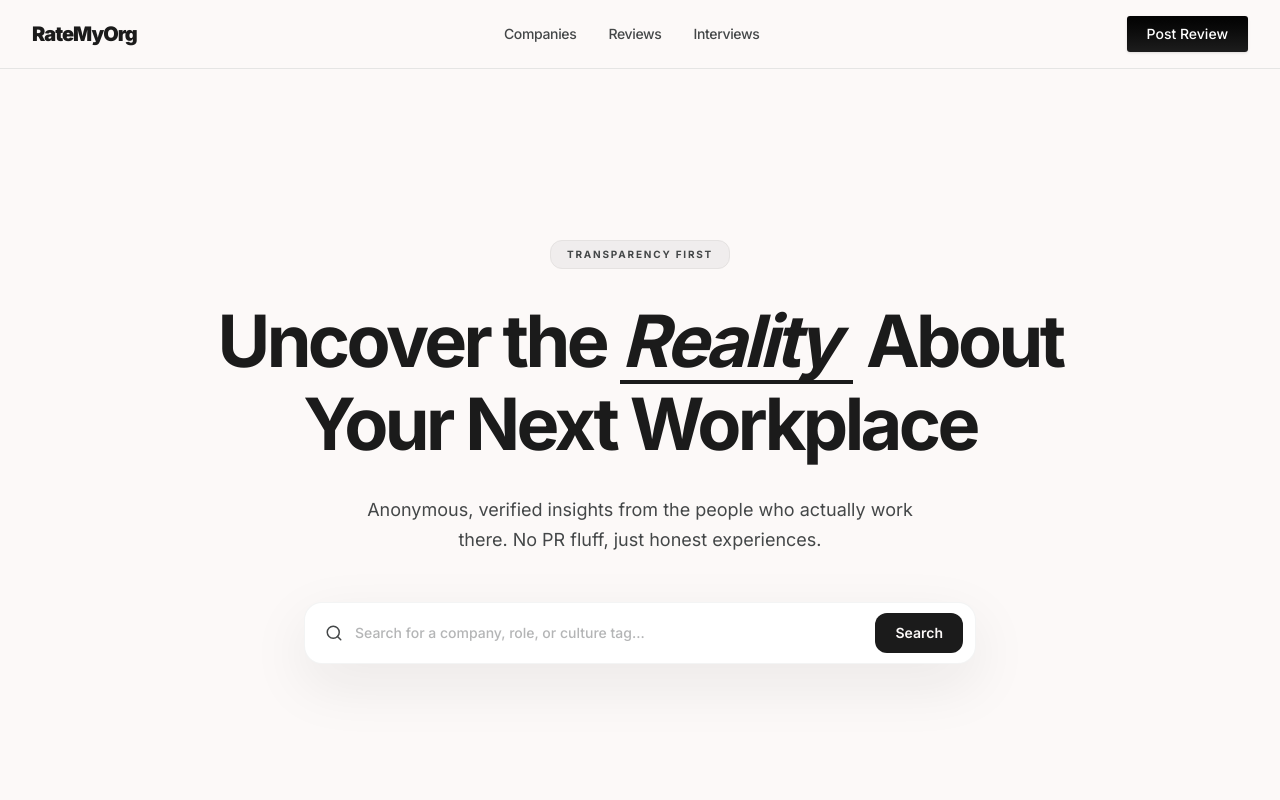
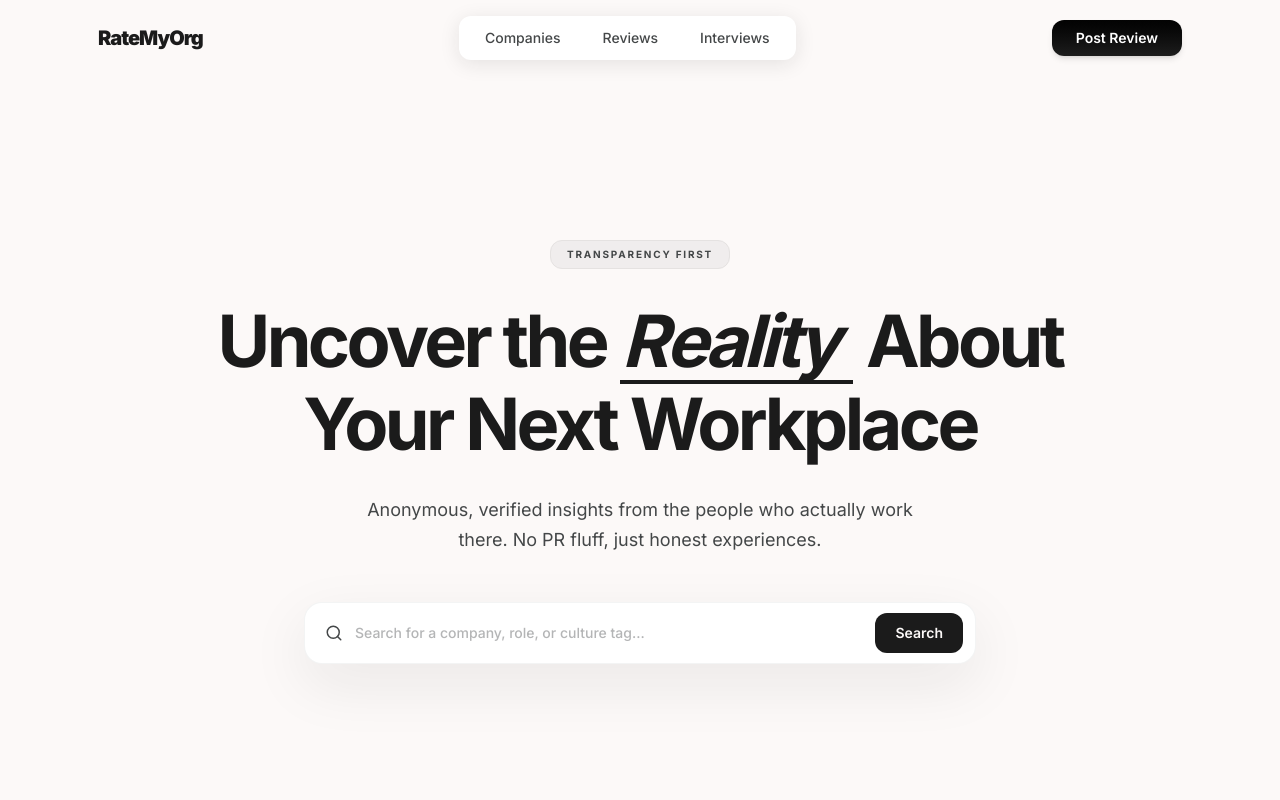
Before and after one commit to sanjay-deoram/rate-my-org, a Next.js app: page / in a window 1280 px wide. Shown: the top 800 px of the page. Built offline with nearby package versions, Linux system fonts and the light colour scheme.

Commit message:
feat: new nav

```diff
--- a/components/nav.tsx
+++ b/components/nav.tsx
@@ -18,13 +18,14 @@ export function Nav() {
   }
 
   return (
-    <nav className="bg-background/95 border-border/40 fixed top-0 right-0 left-0 z-50 border-b backdrop-blur-sm">
-      <div className="mx-auto flex w-full max-w-7xl items-center px-8 py-4">
+    <nav className="fixed top-4 left-1/2 z-50 w-[min(1100px,calc(100vw-2rem))] -translate-x-1/2">
+      <div className="flex items-center gap-4 px-2">
         <Link href="/" className="text-foreground shrink-0 text-xl font-black tracking-tighter">
           RateMyOrg
         </Link>
 
-        <div className="hidden flex-1 items-center justify-center gap-8 text-sm font-medium tracking-tight md:flex">
+        <div className="hidden flex-1 items-center justify-center md:flex">
+          <div className="bg-surface-container-lowest flex items-center gap-0.5 rounded-full px-1.5 py-1.5 shadow-[0_4px_20px_rgba(27,27,27,0.10)]">
             {navLinks.map((link) => {
               const active = isActive(link.match);
               return (
@@ -32,27 +33,32 @@ export function Nav() {
                   key={link.href}
                   href={link.href}
                   className={cn(
-                  "transition-colors duration-200",
+                    "group relative overflow-hidden rounded-full px-5 py-1.5 text-sm font-medium transition-colors duration-300",
                     active
-                    ? "text-foreground border-foreground border-b-2 pb-0.5 font-bold"
-                    : "text-on-surface-variant hover:text-foreground",
+                      ? "text-primary-foreground"
+                      : "text-on-surface-variant hover:text-primary-foreground",
                   )}
                 >
-                {link.label}
+                  <div
+                    className={cn(
+                      "bg-primary absolute inset-0 origin-left rounded-full shadow-sm transition-transform duration-300 ease-out",
+                      active ? "scale-x-100" : "scale-x-0 group-hover:scale-x-100",
+                    )}
+                  />
+                  <span className="relative">{link.label}</span>
                 </Link>
               );
             })}
           </div>
+        </div>
 
-        <div className="flex shrink-0 items-center gap-4">
         <Link
           href="/reviews/write"
-            className="text-primary-foreground from-primary to-primary-container rounded-md bg-linear-to-b px-5 py-2 text-sm font-medium shadow-sm transition-all duration-200 hover:opacity-90 active:scale-[0.98]"
+          className="from-primary to-primary-container text-primary-foreground ml-auto shrink-0 rounded-full bg-gradient-to-b px-6 py-2 text-sm font-semibold shadow-md transition-opacity duration-200 hover:opacity-90 active:scale-[0.97]"
         >
           Post Review
         </Link>
       </div>
-      </div>
     </nav>
   );
 }
```
Lines whose indentation alone changed are shown as unchanged.
